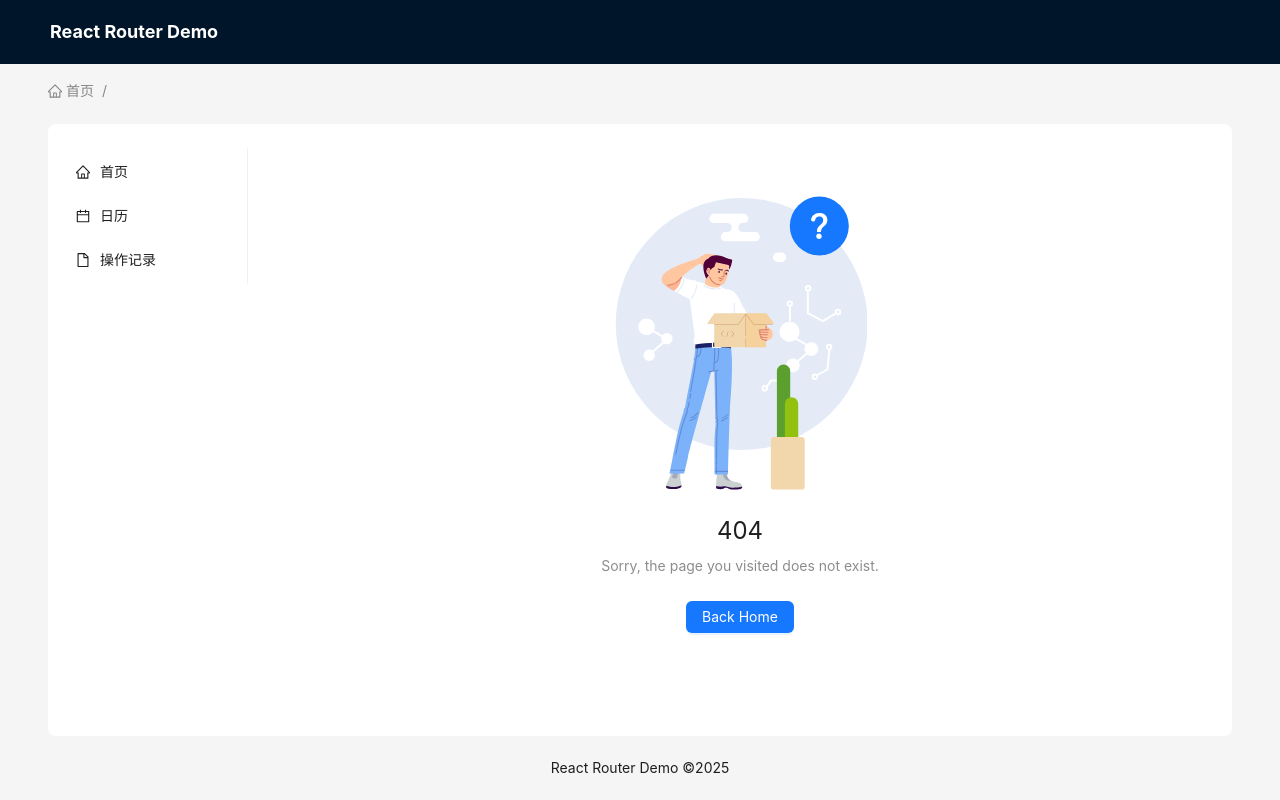
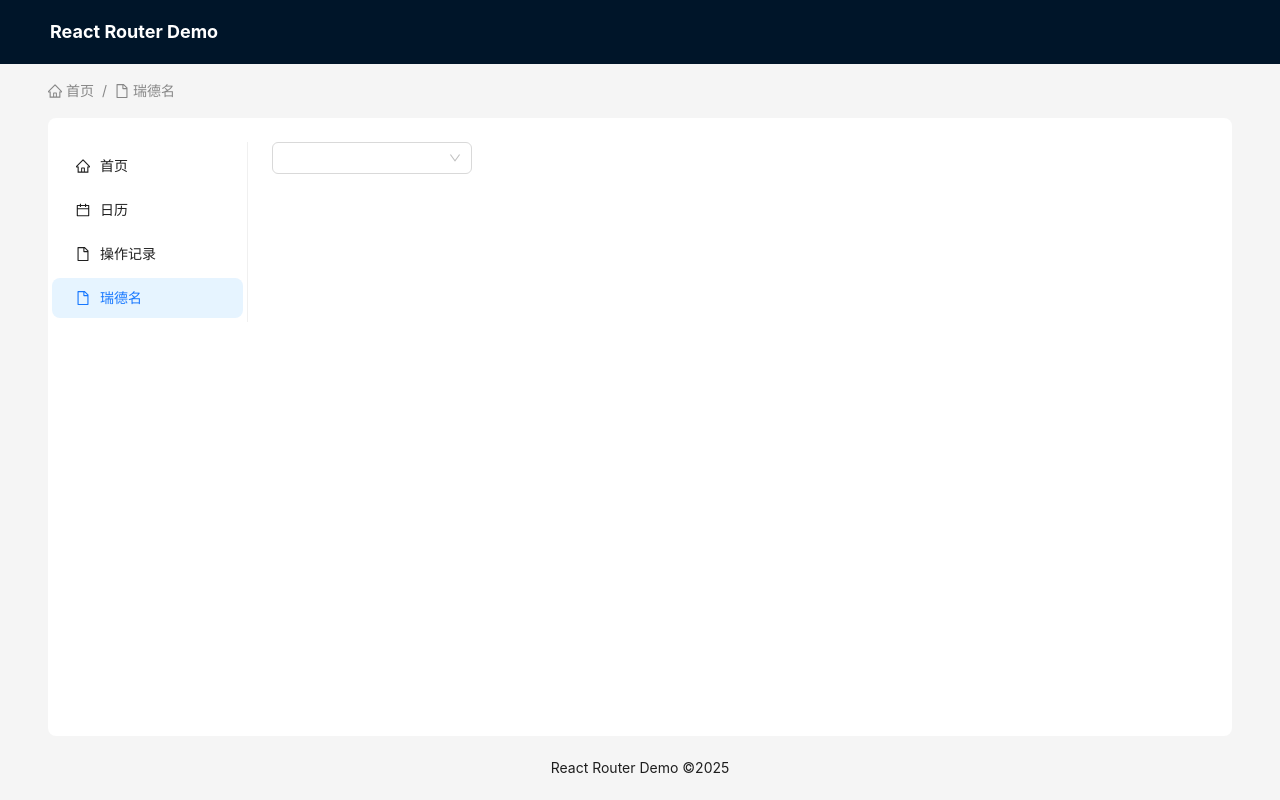
Before and after one commit to hahaXiaoxin/gg_handbook, a React (Vite) app in the folder packages/exercises/: page /ali-sub in a window 1280 px wide. Before the commit this address had no page. Built offline with nearby package versions, Linux system fonts and the light colour scheme; no server answers.

Commit message:
feat: 新增rdm面试真题

```diff
--- a/packages/exercises/package.json
+++ b/packages/exercises/package.json
@@ -15,7 +15,9 @@
   "dependencies": {
     "@ant-design/icons": "^6.0.0",
     "antd": "^5.26.2",
+    "axios": "^1.11.0",
     "dayjs": "^1.11.13",
+    "lodash": "^4.17.21",
     "react": "^18.2.0",
     "react-dom": "^18.2.0",
     "react-router-dom": "^6.20.0"
--- /dev/null
+++ b/packages/exercises/src/pages/RdmSub/api/getUserList.ts
@@ -0,0 +1,23 @@
+import axios from "axios";
+
+export interface User {
+    UserName: string;
+    UserAge: number;
+}
+
+interface IGetUserListArgs {
+    keyWord?: string;
+}
+
+interface IGetUserListResponse {
+    Data: User[];
+}
+
+/**
+ * 获取用户列表
+ * @returns 用户列表
+ */
+export async function getUserList(options: IGetUserListArgs) {
+    const res = await axios.get<IGetUserListResponse>('/api/getUser', { params: options });
+    return res.data;
+}
--- /dev/null
+++ b/packages/exercises/src/pages/RdmSub/api/index.ts
@@ -0,0 +1 @@
+export * from './getUserList';
--- /dev/null
+++ b/packages/exercises/src/pages/RdmSub/components/UserSelect.tsx
@@ -0,0 +1,79 @@
+import { Select } from 'antd';
+import React, { useCallback, useEffect, useMemo, useRef, useState } from 'react';
+import { getUserList, User } from '../api';
+import { debounce } from 'lodash';
+
+type IUserSelectBasicProps =
+    | {
+          value?: User;
+          onChange?: (value?: User) => void;
+          mode?: undefined;
+      }
+    | ({
+          value?: User[];
+          onChange?: (value?: User[]) => void;
+          mode: 'multiple';
+      } & {
+          style?: React.CSSProperties;
+      });
+
+export const UserSelect = (props: IUserSelectBasicProps) => {
+
+    const [options, setOptions] = useState<{label: string, value: string}[]>([]);
+
+    const userMap = useRef<Record<string, User>>({});
+
+    const selectValue = props.mode === 'multiple' ? props.value?.map((item) => item.UserName) : props.value?.UserName;
+
+    // 响应表单值
+    const handleChange = (value?: string | string[]) => {
+        if (!value) {
+            props.onChange?.(undefined);
+            return;
+        }
+
+        if (props.mode === 'multiple') {
+            const userList = (value as string[]).map((item) => userMap.current[item]);
+            props.onChange?.(userList);
+        } else {
+            props.onChange?.(userMap.current[value as string]);
+        }
+    };
+
+    const updateOptions = useCallback(async (searchValue?: string) => {
+        const userList = await getUserList({ keyWord: searchValue });
+
+        const newOptions = userList.Data.map(item => {
+            userMap.current[item.UserName] = item;
+
+            return {
+                label: item.UserName,
+                value: item.UserName,
+            };
+        })
+
+        setOptions(newOptions);
+    }, [])
+
+    const debouncedUpdateOptions = useMemo(() => debounce(updateOptions, 300), [updateOptions]);
+
+    const handleSearch = useCallback((value: string) => {
+        debouncedUpdateOptions(value);
+    }, [debouncedUpdateOptions]);
+
+    // 初始化获取列表
+    useEffect(() => {
+        updateOptions();
+    }, []);
+
+    return (
+        <Select
+            {...props}
+            value={selectValue}
+            options={options}
+            showSearch
+            onChange={handleChange}
+            onSearch={handleSearch}
+        />
+    );
+};
--- /dev/null
+++ b/packages/exercises/src/pages/RdmSub/index.tsx
@@ -0,0 +1,41 @@
+import React from 'react';
+import { UserSelect } from './components/UserSelect';
+
+/** 请花3分钟阅读题目，与面试官确认需求理解一致
+    背景：在企业场景中，经常会遇到需要一个下拉选择器选择用户，比如审核流程需要选择一个或多个用户进行流程审核
+    1：使用任何你熟悉的脚手架包含（react, typescript,mock, ui库，请求库），写一个用户选择器组件，工程整体使用git初始化，并完成一个commit的提交；
+    2：写一个demo引入你写的用户选择器组件
+    3：请考虑组件单独使用、表单中使用等场景
+    说明以及条件
+    时长：30分钟, 可使用搜索引擎以及AI助手协助
+    模板说明：任何你熟悉的脚手架包含（react, typescript,mock, ui（如antd）库，请求库(如ahooks,axios等)）如umi或者npx create-react-app my-app --template typescript 创建模板，安装熟悉的组件库+请求库
+    假设【模糊查询用户】的接口为：https://mock.com/getUser（实际工作情况中，后端只提供接口协议，接口还未实现需要并行开发）
+    参数：keyWord为查询关键词
+    http状态码200返回结果分2种情况如下：请注意Response是返回的数据的一部分
+    正常返回的JSON数据体形式为：{
+    Response:{
+    Data:[{UserName:"xiaoli";UserAge:20},{UserName:"laoniu";UserAge:50}]
+    }
+    }， UserName具有唯一性
+    异常返回JSON数据体形式为：{
+    Response:{
+    Error:{
+    Code:'错误码',
+    Message: '错误信息'
+    }
+    }
+    }
+请按照实际工作情况编写 **/
+
+const RdmSub: React.FC = () => {
+    return (
+        <div>
+            <UserSelect
+                style={{ width: 200 }}
+                mode="multiple"
+            />
+        </div>
+    );
+};
+
+export default RdmSub;
--- a/packages/exercises/src/router.tsx
+++ b/packages/exercises/src/router.tsx
@@ -7,6 +7,7 @@ import React from 'react';
 import { MenuProps } from 'antd';
 import Schedule from './pages/Schedule';
 import OperationRecord from './pages/OperationRecord';
+import RdmSub from './pages/RdmSub';
 
 /**
  * 自定义接口类型
@@ -41,6 +42,13 @@ export const routerList: IRouteObject[] = [
                 path: 'operation-record',
                 element: <OperationRecord />,
                 label: '操作记录',
+                icon: <FileOutlined />,
+                menu: true,
+            },
+            {
+                path: 'ali-sub',
+                element: <RdmSub />,
+                label: '瑞德名',
                 icon: <FileOutlined />,
                 menu: true,
             },
--- a/packages/exercises/vite.config.ts
+++ b/packages/exercises/vite.config.ts
@@ -11,7 +11,16 @@ export default defineConfig({
         }
     },
     server: {
-    port: 3000
+        port: 3000,
+        proxy: {
+            '/api': {
+                target: 'https://mock.com',
+                changeOrigin: true,
+                secure: false,
+                rewrite: (path) => path.replace(/^\/api/, '')
+            }
+        }
+
     },
     build: {
         outDir: 'dist',
```
Also changed, not shown: 1 other file (tests, documents, lock files or other folders). Lines whose indentation alone changed are shown as unchanged.
